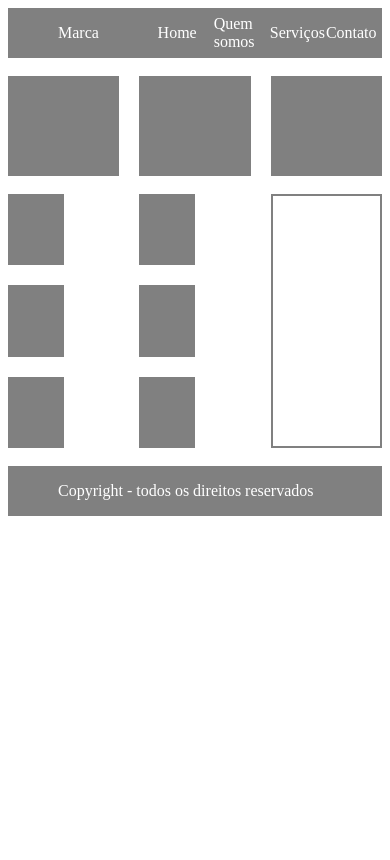
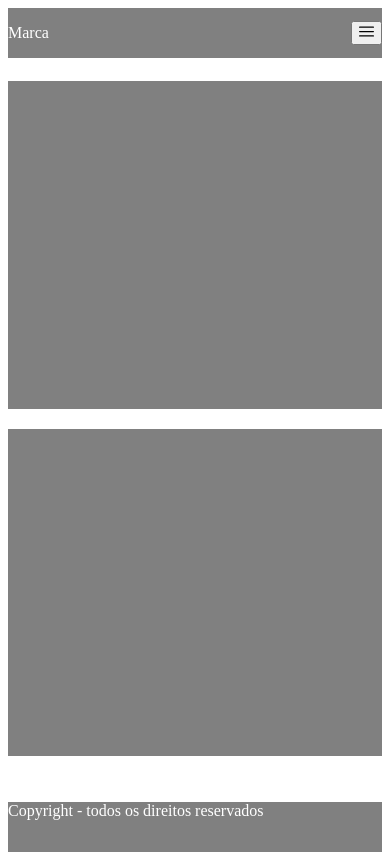
Before and after one commit to LuanGomes12/Grid-TecnologiasWeb, a plain HTML site: page Questao2.html in a window 390 px wide. Drawn offline with Linux system fonts and the light colour scheme.

Commit message:
Questão 2 item b

```diff
--- a/Questao2.html
+++ b/Questao2.html
@@ -4,24 +4,29 @@
     <meta charset="UTF-8" />
     <meta http-equiv="X-UA-Compatible" content="IE=edge" />
     <meta name="viewport" content="width=device-width, initial-scale=1.0" />
-    <title>Trabalho_CSS-Grid: Questão 1</title>
+    <title>Trabalho_CSS-Grid: Questão 2</title>
     <link rel="stylesheet" href="style2.css" />
   </head>
   <body>
-    <header>
+    <header id="header-desktop">
       <div id="marca">Marca</div>
       <div>Home</div>
-      <div>Quem somos</div>
+      <div>Quem Somos</div>
       <div>Serviços</div>
       <div>Contato</div>
+    </header>
+
+    <header id="header-mobile">
+      <div>Marca</div>
+      <div><a href="icone.html"><button><img class="icone" src="icone.svg" alt=""></button></a></div>
     </header>
 
     <br />
 
     <div id="parte1">
-      <div class="div-parte1"></div>
-      <div class="div-parte1"></div>
-      <div class="div-parte1"></div>
+      <div id="item1"></div>
+      <div id="item2"></div>
+      <div id="item3"></div>
     </div>
 
     <br />
--- a/style2.css
+++ b/style2.css
@@ -1,6 +1,16 @@
-header{
+@media (min-width: 481px) {
+
+  #header-desktop{
     display: grid;
     grid-template-columns: 40% 15% 15% 15% 15%;
+  }
+
+  #header-mobile{
+    display: none;
+  }
+
+  footer{
+    display: grid;
     background-color: grey;
     color: white;
     height: 50px;
@@ -11,23 +21,15 @@
     margin-left: 50px;
   }
 
-footer{
-  display: grid;
-  background-color: grey;
-  color: white;
-  height: 50px;
-  align-items: center;
-}
-
   #parte1{
     display: grid;
     grid-template-columns: repeat(3, 1fr);
     grid-column-gap: 20px;
   }
 
-.div-parte1{
+  #item1, #item2, #item3{
     background-color: gray;
-  height: 100px;
+    height: 300px;
   }
 
   #parte2{
@@ -45,6 +47,7 @@
 
   .parte2-1 div{
     background-color: grey;
+    height: 150px;
   }
 
   #parte2-2{
@@ -52,3 +55,79 @@
     grid-template-rows: 250px;
     border: 2px solid grey;
   }
+}
+
+@media (min-width:240px) and (max-width: 480px){
+  #header-desktop{
+    display: none;
+  }
+  #header-mobile{
+    display: flex;
+    justify-content: space-between;
+    width: 100%;
+  }
+  #parte1{
+    display: grid;
+    grid-template-rows: repeat(2, 1fr);
+    grid-row-gap: 20px;
+    width: 100%;
+    height: 80vh;
+  }
+
+  #item1, #item2{
+    background-color: gray;
+  }
+
+  #item3{
+    display: none;
+  }
+
+  body{
+    display: flex;
+    flex-direction: row;
+    flex-wrap: wrap;
+    height: 100vh;
+  }
+
+  footer{
+    display: flex;
+    align-self: flex-end;
+    height: 50px;
+    width: 100%;
+    background-color: grey;
+    color: white;
+  }
+
+  #container{
+    display: flex;
+    height: 100%;
+    width: 100%;
+    justify-content: center;
+    align-items: center;
+    flex-direction: column;
+    background-color: rgb(51, 48, 48);
+    color: white;
+  }
+  #container div{
+    height: 100%;
+  }
+
+  #butao-sair{
+    align-self: flex-end;
+    justify-self: flex-end;
+  }
+
+
+}
+
+header{
+  background-color: grey;
+  color: white;
+  height: 50px;
+  align-items: center;
+}
+
+.icone{
+  width: 15px;
+  height: 15px;
+}
```
Also changed, not shown: icone.html (added, +19 -0 lines), icone.svg (added), iconesair.svg (added). Lines whose indentation alone changed are shown as unchanged.
